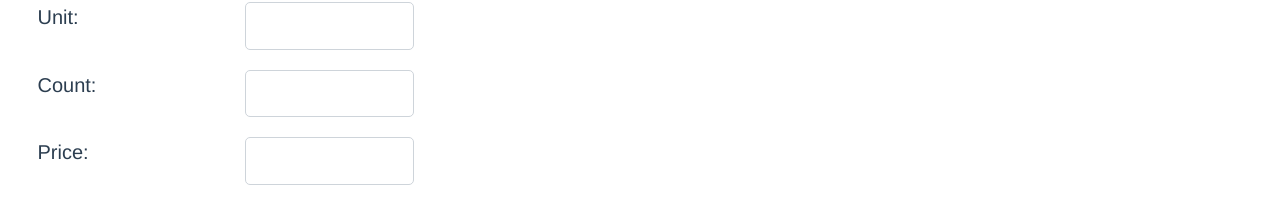
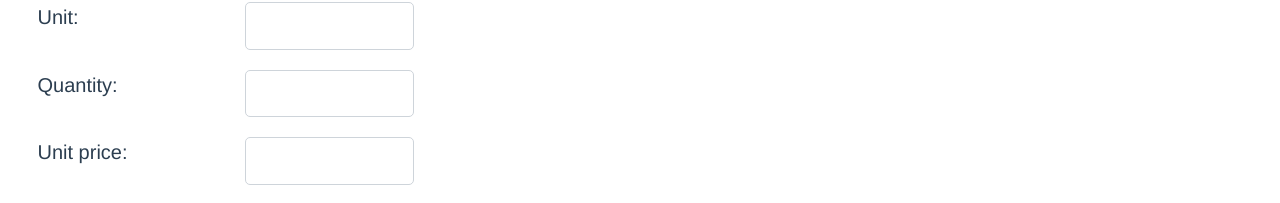
Before and after one commit to xmudrii/invoices, a Vue app in the folder invoices-frontend/: page /invoice/1/item in a window 1280 px wide. Shown: the part 275-478 px from the top of the page. Built offline with nearby package versions, Linux system fonts and the light colour scheme; no server answers.

Commit message:
Rename some fields
Signed-off-by: Marko Mudrinić <mudrinic.mare@gmail.com>

```diff
--- a/invoices-frontend/src/components/InvoiceItemEdit.vue
+++ b/invoices-frontend/src/components/InvoiceItemEdit.vue
@@ -33,7 +33,7 @@
 
       <b-row class="mt-3">
         <b-col sm="2" style="text-align: left">
-          <label for="count">Count:</label>
+          <label for="count">Quantity:</label>
         </b-col>
         <b-col sm="2">
           <b-input id="count" v-model="invoice_item.count" class="text-right"></b-input>
@@ -47,7 +47,7 @@
 
       <b-row class="mt-3">
         <b-col sm="2" style="text-align: left">
-          <label for="price">Price:</label>
+          <label for="price">Unit price:</label>
         </b-col>
         <b-col sm="2">
           <b-input id="price" v-model="invoice_item.price" class="text-right"></b-input>
--- a/invoices-frontend/src/components/InvoiceView.vue
+++ b/invoices-frontend/src/components/InvoiceView.vue
@@ -32,9 +32,18 @@
                   slot-scope="data"
         >
           <td v-for="(field, i) in data.fields" class="text-right">
-            <b v-if="i === 4">{{ totalBase() }}</b>
-            <b v-if="i === 6">{{ totalTax() }}</b>
-            <b v-if="i === 7">{{ totalInvoice() }}</b>
+            <div v-if="i === 0" class="text-left">
+              <b>Grand Total</b>
+            </div>
+            <div v-if="i === 4" class="text-right">
+              <b>{{ totalBase() }}</b>
+            </div>
+            <div v-if="i === 6" class="text-right">
+              <b>{{ totalTax() }}</b>
+            </div>
+            <div v-if="i === 7" class="text-right">
+              <b>{{ totalInvoice() }}</b>
+            </div>
           </td>
         </template>
       </b-table>
@@ -158,9 +167,9 @@ export default {
       fields: [
         { key: 'description', label: 'Description', tdClass: "text-left", thClass: "text-left" },
         { key: 'unit', label: 'Unit', tdClass: "text-center" },
-        { key: 'count', label: 'Count', formatter: "formatCount", tdClass: "text-right" },
-        { key: 'price', label: 'Price', formatter: "formatDouble", tdClass: "text-right" },
-        { key: 'base_total', label: 'Base', formatter: "formatDouble", tdClass: "text-right" },
+        { key: 'count', label: 'Quantity', formatter: "formatCount", tdClass: "text-right" },
+        { key: 'price', label: 'Unit Price', formatter: "formatDouble", tdClass: "text-right" },
+        { key: 'base_total', label: 'Net Price', formatter: "formatDouble", tdClass: "text-right" },
         { key: 'tax_value', label: 'Tax Percent', formatter: "formatTaxValue", tdClass: "text-right" },
         { key: 'tax_total', label: 'Tax Total', formatter: "formatDouble", tdClass: "text-right" },
         { key: 'total', label: 'Total', formatter: "formatDouble", tdClass: "text-right" },
```
